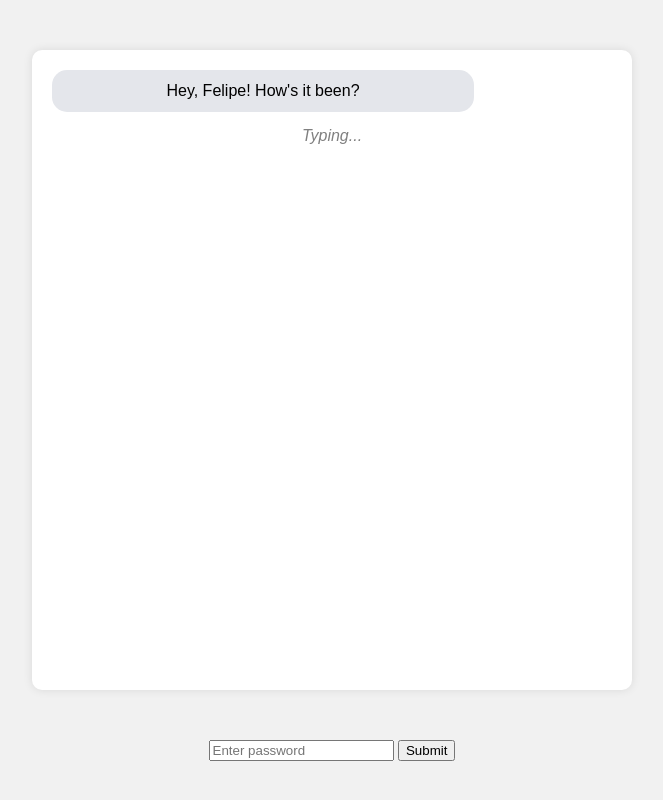
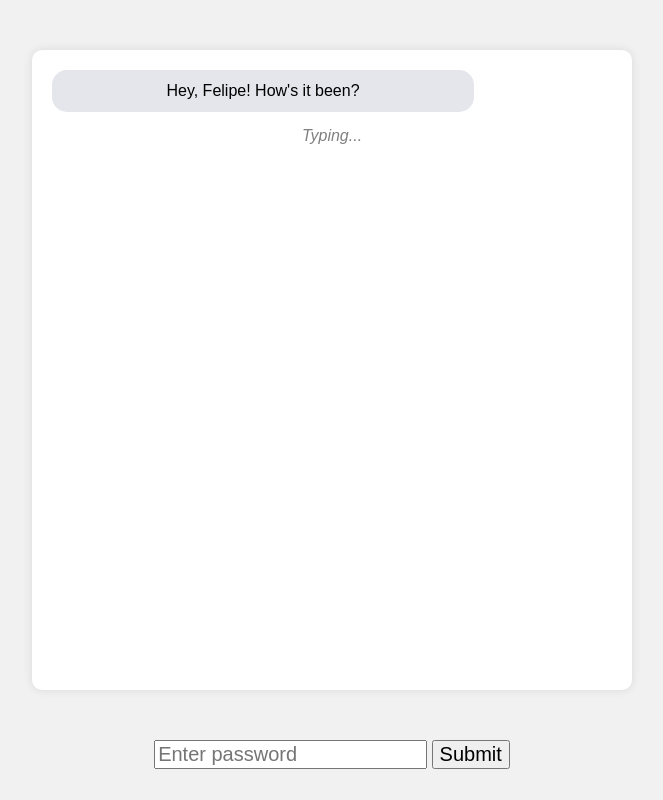
Before and after one commit to felipesadventure/hackers-terminal, a plain HTML site: page socialite.html in a window 1280 px wide. Shown: the whole page, without its empty margins (308-971 px from the left). Drawn offline with Linux system fonts and the light colour scheme.

Commit message:
Update cryptic4.css

```diff
--- a/cryptic4.css
+++ b/cryptic4.css
@@ -53,3 +53,9 @@
       margin-top: 10px;
       display: none;
     }
+    button{
+  font-size: 20px;
+}
+input{
+  font-size: 20px;
+}
```
